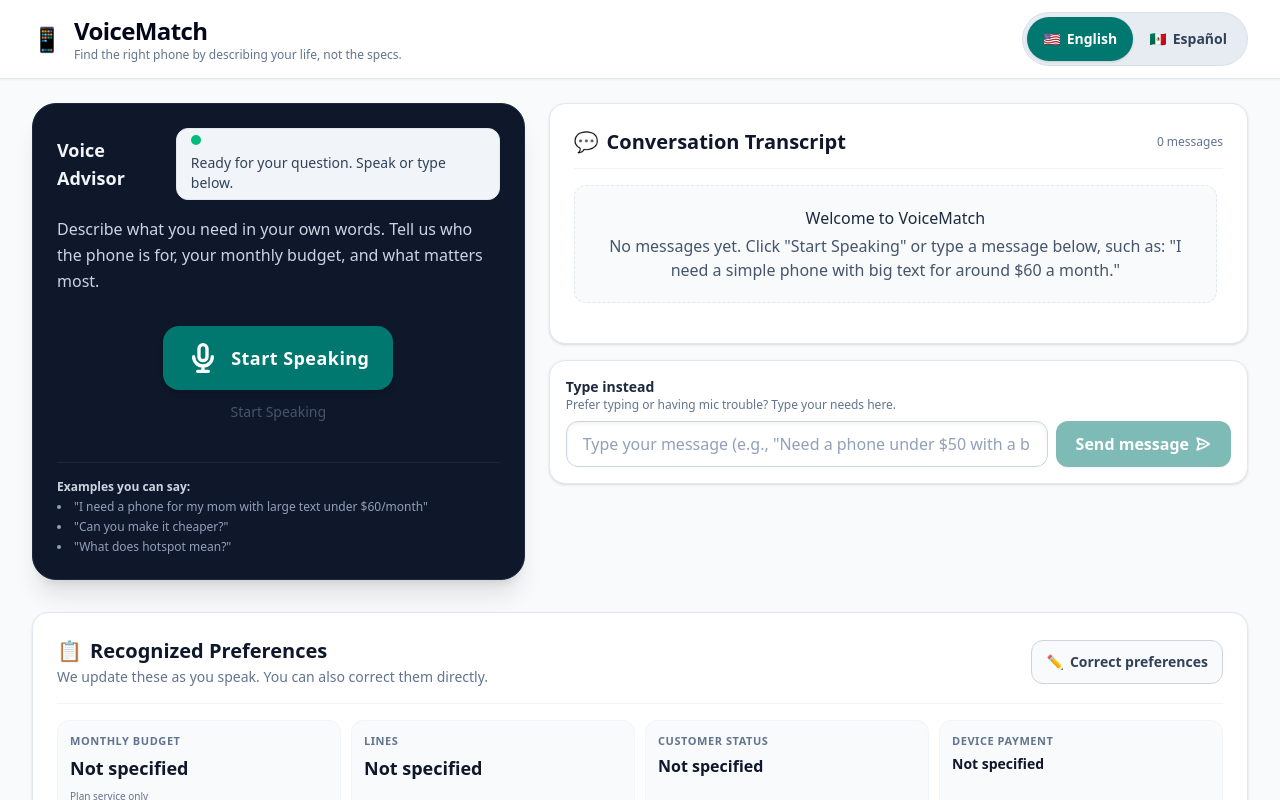
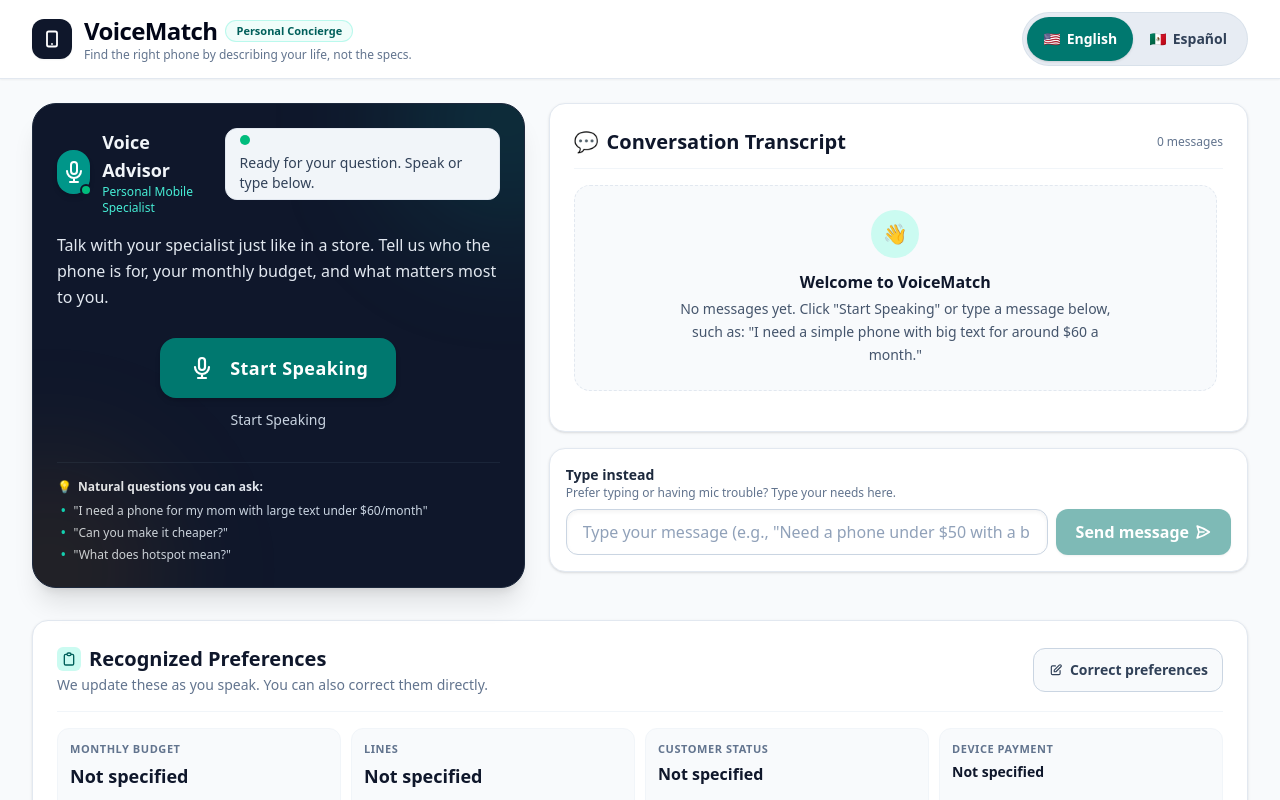
Before and after one commit to NathanGhebru/Phone-picker, a Next.js app: page / in a window 1280 px wide. Shown: the top 800 px of the page. Built offline with nearby package versions, Linux system fonts and the light colour scheme.

Commit message:
UI improvement

```diff
--- a/src/app/layout.tsx
+++ b/src/app/layout.tsx
@@ -13,8 +13,8 @@
 });
 
 export const metadata: Metadata = {
-  title: "Create Next App",
-  description: "Generated by create next app",
+  title: "VoiceMatch — Your Personal Mobile Advisor",
+  description: "Consult with a personal mobile advisor to find the right T-Mobile phone and plan for you or your family.",
 };
 
 export default function RootLayout({ children }: LayoutProps<"/">) {
--- a/src/components/PreferenceSummary.tsx
+++ b/src/components/PreferenceSummary.tsx
@@ -77,7 +77,11 @@
             id="preferences-summary-heading"
             className="text-lg sm:text-xl font-bold text-slate-900 dark:text-slate-100 flex items-center gap-2"
           >
-            <span aria-hidden="true">📋</span>
+            <span aria-hidden="true" className="flex h-6 w-6 items-center justify-center rounded-md bg-teal-100 dark:bg-teal-950 text-teal-800 dark:text-teal-300">
+              <svg className="h-4 w-4" fill="none" stroke="currentColor" strokeWidth="2" viewBox="0 0 24 24">
+                <path strokeLinecap="round" strokeLinejoin="round" d="M9 5H7a2 2 0 00-2 2v12a2 2 0 002 2h10a2 2 0 002-2V7a2 2 0 00-2-2h-2M9 5a2 2 0 002 2h2a2 2 0 002-2M9 5a2 2 0 012-2h2a2 2 0 012 2" />
+              </svg>
+            </span>
             {t.preferences.title}
           </h2>
           <p className="text-xs sm:text-sm text-slate-500 dark:text-slate-400 mt-0.5">
@@ -92,7 +96,11 @@
             aria-expanded={isEditing}
             className="touch-target inline-flex items-center gap-1.5 rounded-xl border border-slate-300 bg-slate-50 px-3.5 py-1.5 text-xs sm:text-sm font-semibold text-slate-700 hover:bg-slate-100 dark:border-slate-700 dark:bg-slate-800 dark:text-slate-200 dark:hover:bg-slate-700 focus-visible:outline-none focus-visible:ring-2 focus-visible:ring-teal-500"
           >
-            <span aria-hidden="true">✏️</span>
+            <span aria-hidden="true" className="flex h-4 w-4 items-center justify-center">
+              <svg className="h-3.5 w-3.5" fill="none" stroke="currentColor" strokeWidth="2" viewBox="0 0 24 24">
+                <path strokeLinecap="round" strokeLinejoin="round" d="M11 5H6a2 2 0 00-2 2v11a2 2 0 002 2h11a2 2 0 002-2v-5m-1.414-9.414a2 2 0 112.828 2.828L11.828 15H9v-2.828l8.586-8.586z" />
+              </svg>
+            </span>
             <span>{isEditing ? t.common.cancel : t.preferences.correctButton}</span>
           </button>
         )}
--- a/src/components/RecommendationResults.tsx
+++ b/src/components/RecommendationResults.tsx
@@ -96,7 +96,11 @@
         className={`rounded-2xl border border-dashed border-slate-300 bg-white p-8 text-center shadow-sm dark:border-slate-800 dark:bg-slate-900 ${className}`}
       >
         <div className="mx-auto max-w-lg">
-          <span aria-hidden="true" className="text-4xl">📱</span>
+          <div className="mx-auto flex h-14 w-14 items-center justify-center rounded-2xl bg-teal-50 dark:bg-teal-950 text-teal-700 dark:text-teal-300 mb-3 shadow-xs">
+            <svg className="h-7 w-7" fill="none" stroke="currentColor" strokeWidth="1.8" viewBox="0 0 24 24">
+              <path strokeLinecap="round" strokeLinejoin="round" d="M16 11V7a4 4 0 00-8 0v4M5 9h14l1 12H4L5 9z" />
+            </svg>
+          </div>
           <h3 className="mt-3 text-lg sm:text-xl font-bold text-slate-900 dark:text-slate-100">
             {t.recommendations.emptyTitle}
           </h3>
--- a/src/components/TranscriptPanel.tsx
+++ b/src/components/TranscriptPanel.tsx
@@ -72,11 +72,14 @@
         className={`transcript-scroll mt-4 space-y-4 overflow-y-auto overflow-x-hidden pr-1.5 ${maxHeight}`}
       >
         {entries.length === 0 ? (
-          <div className="rounded-xl bg-slate-50 dark:bg-slate-800/50 p-5 text-center text-sm sm:text-base text-slate-600 dark:text-slate-300 border border-dashed border-slate-200 dark:border-slate-700">
-            <p className="font-medium text-slate-800 dark:text-slate-200 mb-1">
+          <div className="rounded-2xl bg-slate-50 dark:bg-slate-800/40 p-6 text-center text-sm sm:text-base text-slate-600 dark:text-slate-300 border border-dashed border-slate-200 dark:border-slate-700/80">
+            <div className="mx-auto flex h-12 w-12 items-center justify-center rounded-full bg-teal-100 dark:bg-teal-950 text-teal-800 dark:text-teal-300 mb-3 text-xl font-bold">
+              👋
+            </div>
+            <p className="font-bold text-slate-900 dark:text-slate-100 text-base mb-1">
               {language === "es" ? "Bienvenido a VoiceMatch" : "Welcome to VoiceMatch"}
             </p>
-            <p>{t.transcript.emptyState}</p>
+            <p className="text-sm leading-relaxed max-w-md mx-auto">{t.transcript.emptyState}</p>
           </div>
         ) : (
           entries.map((entry) => {
@@ -84,25 +87,40 @@
             return (
               <div
                 key={entry.id}
-                className={`flex flex-col ${isUser ? "items-end" : "items-start"}`}
+                className={`flex gap-2.5 ${isUser ? "justify-end" : "justify-start"}`}
               >
+                {!isUser && (
+                  <div
+                    aria-hidden="true"
+                    className="flex-shrink-0 flex h-8 w-8 items-center justify-center rounded-full bg-slate-900 text-white dark:bg-teal-700 text-xs font-bold shadow-xs mt-1"
+                  >
+                    <svg className="h-4 w-4" fill="none" stroke="currentColor" strokeWidth="2" viewBox="0 0 24 24">
+                      <path strokeLinecap="round" strokeLinejoin="round" d="M16 7a4 4 0 11-8 0 4 4 0 018 0zM12 14a7 7 0 00-7 7h14a7 7 0 00-7-7z" />
+                    </svg>
+                  </div>
+                )}
                 <div
-                  className={`max-w-[90%] sm:max-w-[85%] rounded-2xl p-4 shadow-sm text-sm sm:text-base leading-relaxed ${
+                  className={`max-w-[88%] sm:max-w-[80%] rounded-2xl p-4 shadow-xs text-sm sm:text-base leading-relaxed ${
                     isUser
-                      ? "bg-teal-700 text-white dark:bg-teal-600 rounded-br-sm"
-                      : "bg-slate-100 text-slate-900 dark:bg-slate-800 dark:text-slate-100 border border-slate-200 dark:border-slate-700 rounded-bl-sm"
+                      ? "bg-teal-700 text-white dark:bg-teal-600 rounded-tr-xs"
+                      : "bg-slate-100 text-slate-900 dark:bg-slate-800 dark:text-slate-100 border border-slate-200/80 dark:border-slate-700 rounded-tl-xs"
                   }`}
                 >
-                  <div className="flex items-center gap-2 mb-1">
+                  <div className="flex items-center gap-2 mb-1.5">
                     <span
                       className={`text-xs font-bold uppercase tracking-wider ${
                         isUser
                           ? "text-teal-200 dark:text-teal-100"
-                          : "text-slate-500 dark:text-slate-400"
+                          : "text-slate-700 dark:text-slate-300"
                       }`}
                     >
                       {isUser ? t.transcript.userSpeaker : t.transcript.assistantSpeaker}
                     </span>
+                    {!isUser && (
+                      <span className="text-[10px] bg-teal-100 dark:bg-teal-900/60 text-teal-800 dark:text-teal-300 rounded px-1.5 py-0.2 font-medium">
+                        {language === "es" ? "Especialista" : "Specialist"}
+                      </span>
+                    )}
                     {!entry.final && (
                       <span className="text-[10px] bg-black/20 text-white rounded px-1.5 py-0.5 font-mono">
                         {t.transcript.listeningBadge}
@@ -116,16 +134,24 @@
           })
         )}
 
-        {/* Live indicator if assistant is processing */}
+        {/* Live indicator if assistant is consulting/reviewing options */}
         {isAssistantThinking && (
-          <div className="flex items-start">
-            <div className="rounded-2xl rounded-bl-sm bg-slate-100 dark:bg-slate-800 border border-slate-200 dark:border-slate-700 p-3.5 text-xs sm:text-sm text-slate-600 dark:text-slate-300 flex items-center gap-2">
+          <div className="flex items-start gap-2.5">
+            <div
+              aria-hidden="true"
+              className="flex-shrink-0 flex h-8 w-8 items-center justify-center rounded-full bg-slate-900 text-white dark:bg-teal-700 text-xs font-bold shadow-xs mt-1"
+            >
+              <svg className="h-4 w-4" fill="none" stroke="currentColor" strokeWidth="2" viewBox="0 0 24 24">
+                <path strokeLinecap="round" strokeLinejoin="round" d="M16 7a4 4 0 11-8 0 4 4 0 018 0zM12 14a7 7 0 00-7 7h14a7 7 0 00-7-7z" />
+              </svg>
+            </div>
+            <div className="rounded-2xl rounded-tl-xs bg-slate-100 dark:bg-slate-800 border border-slate-200 dark:border-slate-700 p-3.5 text-xs sm:text-sm text-slate-700 dark:text-slate-300 flex items-center gap-2.5">
               <span className="flex space-x-1" aria-hidden="true">
                 <span className="h-2 w-2 rounded-full bg-teal-600 motion-safe:animate-bounce" />
                 <span className="h-2 w-2 rounded-full bg-teal-600 motion-safe:animate-bounce [animation-delay:0.2s]" />
                 <span className="h-2 w-2 rounded-full bg-teal-600 motion-safe:animate-bounce [animation-delay:0.4s]" />
               </span>
-              <span>{t.transcript.thinkingBadge}</span>
+              <span className="font-medium">{t.transcript.thinkingBadge}</span>
             </div>
           </div>
         )}
--- a/src/components/VoiceControl.tsx
+++ b/src/components/VoiceControl.tsx
@@ -91,21 +91,37 @@
         disabled={disabled || state === "connecting"}
         aria-label={getAriaLabel()}
         aria-pressed={isActive}
-        className={`touch-target group relative inline-flex items-center justify-center gap-3 rounded-2xl px-6 py-4 text-lg font-bold transition-all focus-visible:outline-none focus-visible:ring-4 focus-visible:ring-teal-500 disabled:opacity-50 disabled:cursor-not-allowed ${getButtonStyles()}`}
+        className={`touch-target group relative inline-flex items-center justify-center gap-3.5 rounded-2xl px-7 py-4 text-lg font-bold transition-all shadow-md hover:shadow-lg focus-visible:outline-none focus-visible:ring-4 focus-visible:ring-teal-500 disabled:opacity-50 disabled:cursor-not-allowed ${getButtonStyles()}`}
       >
-        {/* Animated pulse indicator for listening state (respects reduced motion) */}
+        {/* Animated ripple indicator for listening state (respects reduced motion) */}
         {state === "listening" && (
           <span
             aria-hidden="true"
-            className="absolute -inset-1 rounded-2xl bg-amber-400 opacity-30 motion-safe:animate-ping"
+            className="absolute -inset-1 rounded-2xl bg-amber-400 opacity-25 motion-safe:animate-ping"
           />
         )}
 
-        {/* Status Icon */}
-        <span aria-hidden="true" className="relative flex h-8 w-8 items-center justify-center">
+        {/* Status Icon or Audio Waveform */}
+        {state === "listening" ? (
+          <span aria-hidden="true" className="relative flex items-center gap-1 h-7">
+            <span className="w-1 bg-white rounded-full h-3 motion-safe:animate-[pulse_0.8s_ease-in-out_infinite]" />
+            <span className="w-1 bg-white rounded-full h-6 motion-safe:animate-[pulse_0.6s_ease-in-out_infinite_0.1s]" />
+            <span className="w-1 bg-white rounded-full h-4 motion-safe:animate-[pulse_0.7s_ease-in-out_infinite_0.2s]" />
+            <span className="w-1 bg-white rounded-full h-7 motion-safe:animate-[pulse_0.5s_ease-in-out_infinite_0.15s]" />
+            <span className="w-1 bg-white rounded-full h-3 motion-safe:animate-[pulse_0.8s_ease-in-out_infinite_0.25s]" />
+          </span>
+        ) : state === "speaking" ? (
+          <span aria-hidden="true" className="relative flex items-center gap-1 h-7">
+            <span className="w-1 bg-white rounded-full h-4 motion-safe:animate-[pulse_0.7s_ease-in-out_infinite]" />
+            <span className="w-1 bg-white rounded-full h-6 motion-safe:animate-[pulse_0.5s_ease-in-out_infinite_0.2s]" />
+            <span className="w-1 bg-white rounded-full h-5 motion-safe:animate-[pulse_0.6s_ease-in-out_infinite_0.1s]" />
+            <span className="w-1 bg-white rounded-full h-3 motion-safe:animate-[pulse_0.8s_ease-in-out_infinite_0.3s]" />
+          </span>
+        ) : (
+          <span aria-hidden="true" className="relative flex h-7 w-7 items-center justify-center">
             {state === "connecting" && (
               <svg
-              className="h-7 w-7 motion-safe:animate-spin text-white"
+                className="h-6 w-6 motion-safe:animate-spin text-white"
                 fill="none"
                 viewBox="0 0 24 24"
               >
@@ -125,44 +141,12 @@
               </svg>
             )}
 
-          {state === "listening" && (
+            {(state === "idle" || state === "error") && (
               <svg
-              className="h-8 w-8 text-white"
+                className="h-6 w-6 text-white"
                 fill="none"
                 stroke="currentColor"
-              strokeWidth="2.5"
-              viewBox="0 0 24 24"
-            >
-              <path
-                strokeLinecap="round"
-                strokeLinejoin="round"
-                d="M19 11a7 7 0 01-7 7m0 0a7 7 0 01-7-7m7 7v4m0 0H8m4 0h4m-4-8a3 3 0 003-3V5a3 3 0 10-6 0v6a3 3 0 003 3z"
-              />
-            </svg>
-          )}
-
-          {state === "speaking" && (
-            <svg
-              className="h-8 w-8 text-white"
-              fill="none"
-              stroke="currentColor"
-              strokeWidth="2.5"
-              viewBox="0 0 24 24"
-            >
-              <path
-                strokeLinecap="round"
-                strokeLinejoin="round"
-                d="M15.536 8.464a5 5 0 010 7.072m2.828-9.9a9 9 0 010 12.728M5.586 15H4a1 1 0 01-1-1v-4a1 1 0 011-1h1.586l4.707-4.707C10.923 3.663 12 4.109 12 5v14c0 .891-1.077 1.337-1.707.707L5.586 15z"
-              />
-            </svg>
-          )}
-
-          {(state === "idle" || state === "error") && (
-            <svg
-              className="h-8 w-8 text-white"
-              fill="none"
-              stroke="currentColor"
-              strokeWidth="2.5"
+                strokeWidth="2.2"
                 viewBox="0 0 24 24"
               >
                 <path
@@ -173,15 +157,16 @@
               </svg>
             )}
           </span>
+        )}
 
         {/* Text Label */}
-        <span className="relative text-base sm:text-lg tracking-wide">
+        <span className="relative text-base sm:text-lg tracking-wide font-bold">
           {isActive ? t.voiceControl.stopListening : t.voiceControl.startListening}
         </span>
       </button>
 
       {/* Helper caption */}
-      <p className="text-center text-xs sm:text-sm text-slate-600 dark:text-slate-400">
+      <p className="text-center text-xs sm:text-sm font-medium text-slate-300 dark:text-slate-400">
         {getStatusLabel()}
       </p>
 
--- a/src/components/VoiceMatchView.tsx
+++ b/src/components/VoiceMatchView.tsx
@@ -74,11 +74,20 @@
       <header className="border-b border-slate-200 bg-white dark:border-slate-800 dark:bg-slate-900 shadow-xs">
         <div className="mx-auto flex max-w-7xl items-center justify-between px-4 py-3 sm:px-6 lg:px-8">
           <div className="flex items-center gap-3">
-            <span aria-hidden="true" className="text-2xl">📱</span>
+            <div className="flex h-10 w-10 items-center justify-center rounded-xl bg-slate-900 text-white dark:bg-teal-600 font-bold shadow-xs">
+              <svg className="h-5 w-5" fill="none" stroke="currentColor" strokeWidth="2.2" viewBox="0 0 24 24">
+                <path strokeLinecap="round" strokeLinejoin="round" d="M12 18h.01M8 21h8a2 2 0 002-2V5a2 2 0 00-2-2H8a2 2 0 00-2 2v14a2 2 0 002 2z" />
+              </svg>
+            </div>
             <div>
+              <div className="flex items-center gap-2">
                 <h1 className="text-xl sm:text-2xl font-black tracking-tight text-slate-950 dark:text-white">
                   {t.common.appName}
                 </h1>
+                <span className="hidden sm:inline-flex items-center rounded-full bg-teal-50 px-2.5 py-0.5 text-[11px] font-semibold text-teal-800 dark:bg-teal-950/80 dark:text-teal-300 border border-teal-200/60 dark:border-teal-800">
+                  {language === "es" ? "Asesoría Personal" : "Personal Concierge"}
+                </span>
+              </div>
               <p className="text-xs text-slate-500 dark:text-slate-400 hidden sm:block">
                 {t.common.tagline}
               </p>
@@ -98,16 +107,35 @@
       <main id="main-shopping-content" className="mx-auto max-w-7xl px-4 py-6 sm:px-6 lg:px-8 space-y-8">
         {/* Top Section: Split between Voice Advisor Card & Transcript Area on Desktop */}
         <div className="grid grid-cols-1 lg:grid-cols-12 gap-6 items-start">
-          {/* Left / Primary Column: Voice Control & Status Hero (5 cols on desktop) */}
+          {/* Left / Primary Column: Personal Mobile Specialist Consultation Card (5 cols on desktop) */}
           <section
             aria-labelledby="voice-advisor-heading"
-            className="lg:col-span-5 flex flex-col justify-between rounded-3xl bg-slate-900 p-6 text-white shadow-xl dark:bg-slate-900 border border-slate-800"
+            className="lg:col-span-5 flex flex-col justify-between rounded-3xl bg-slate-900 p-6 text-white shadow-xl dark:bg-slate-900 border border-slate-800 relative overflow-hidden"
           >
+            {/* Soft decorative background glow */}
+            <div className="pointer-events-none absolute -top-24 -right-24 h-56 w-56 rounded-full bg-teal-500/15 blur-3xl" />
+            <div className="pointer-events-none absolute -bottom-24 -left-24 h-56 w-56 rounded-full bg-amber-500/10 blur-3xl" />
+
+            <div className="relative">
+              {/* Specialist Profile Header */}
+              <div className="flex items-start justify-between gap-3">
+                <div className="flex items-center gap-3">
+                  <div className="relative flex h-11 w-11 items-center justify-center rounded-2xl bg-teal-600 text-white shadow-md">
+                    <svg className="h-6 w-6" fill="none" stroke="currentColor" strokeWidth="2" viewBox="0 0 24 24">
+                      <path strokeLinecap="round" strokeLinejoin="round" d="M19 11a7 7 0 01-7 7m0 0a7 7 0 01-7-7m7 7v4m0 0H8m4 0h4m-4-8a3 3 0 003-3V5a3 3 0 10-6 0v6a3 3 0 003 3z" />
+                    </svg>
+                    <span className="absolute -bottom-0.5 -right-0.5 h-3 w-3 rounded-full border-2 border-slate-900 bg-emerald-500" />
+                  </div>
                   <div>
-              <div className="flex items-center justify-between gap-2">
-                <h2 id="voice-advisor-heading" className="text-lg font-bold text-slate-100">
-                  {language === "es" ? "Asistente de Voz" : "Voice Advisor"}
+                    <h2 id="voice-advisor-heading" className="text-base sm:text-lg font-bold text-slate-100 flex items-center gap-1.5">
+                      {language === "es" ? "Asesor Personal VoiceMatch" : "Voice Advisor"}
                     </h2>
+                    <p className="text-xs text-teal-300 font-medium">
+                      {language === "es" ? "Especialista en planes y teléfonos" : "Personal Mobile Specialist"}
+                    </p>
+                  </div>
+                </div>
+
                 <ConversationStatus
                   state={voiceState}
                   message={voiceMessage || error}
@@ -116,14 +144,14 @@
                 />
               </div>
 
-              <p className="mt-4 text-sm sm:text-base leading-relaxed text-slate-300">
+              <p className="mt-4 text-sm sm:text-base leading-relaxed text-slate-200">
                 {language === "es"
-                  ? "Describa lo que necesita con sus propias palabras. Cuéntenos quién usará el teléfono, su presupuesto aproximado y qué es lo más importante."
-                  : "Describe what you need in your own words. Tell us who the phone is for, your monthly budget, and what matters most."}
+                  ? "Hable con su especialista con total tranquilidad. Cuéntenos quién usará el teléfono, su presupuesto aproximado y qué es lo más importante para usted."
+                  : "Talk with your specialist just like in a store. Tell us who the phone is for, your monthly budget, and what matters most to you."}
               </p>
 
-              {/* Central Large Microphone Control */}
-              <div className="mt-8 mb-6 flex justify-center">
+              {/* Central Large Tactile Microphone Control */}
+              <div className="mt-7 mb-5 flex justify-center">
                 <VoiceControl
                   state={voiceState}
                   onStart={onStartMicrophone}
@@ -135,26 +163,36 @@
               </div>
             </div>
 
-            {/* Quick Tips */}
-            <div className="mt-4 pt-4 border-t border-slate-800/80 text-xs text-slate-400">
-              <p className="font-semibold text-slate-300 mb-1">
-                {language === "es" ? "Ejemplos que puede decir:" : "Examples you can say:"}
+            {/* Quick Tips Styled as Natural Questions */}
+            <div className="mt-3 pt-4 border-t border-slate-800/80 text-xs text-slate-300">
+              <p className="font-semibold text-slate-200 mb-2 flex items-center gap-1.5">
+                <span className="text-amber-400">💡</span>
+                {language === "es" ? "Preguntas naturales que puede hacer:" : "Natural questions you can ask:"}
               </p>
-              <ul className="list-disc list-inside space-y-1">
-                <li>
+              <ul className="space-y-1.5 pl-1">
+                <li className="flex items-start gap-2">
+                  <span className="text-teal-400 font-bold">•</span>
+                  <span>
                     {language === "es"
                       ? '"Busco un teléfono para mi mamá con letra grande por $60 al mes"'
                       : '"I need a phone for my mom with large text under $60/month"'}
+                  </span>
                 </li>
-                <li>
+                <li className="flex items-start gap-2">
+                  <span className="text-teal-400 font-bold">•</span>
+                  <span>
                     {language === "es"
                       ? '"¿Hay alguna opción más barata?"'
                       : '"Can you make it cheaper?"'}
+                  </span>
                 </li>
-                <li>
+                <li className="flex items-start gap-2">
+                  <span className="text-teal-400 font-bold">•</span>
+                  <span>
                     {language === "es"
                       ? '"¿Qué significa hotspot?"'
                       : '"What does hotspot mean?"'}
+                  </span>
                 </li>
               </ul>
             </div>
@@ -206,7 +244,7 @@
       <footer className="mt-16 border-t border-slate-200 bg-white py-8 text-center text-xs text-slate-500 dark:border-slate-800 dark:bg-slate-900 dark:text-slate-400">
         <div className="mx-auto max-w-7xl px-4">
           <p className="font-medium text-slate-700 dark:text-slate-300">
-            VoiceMatch · Accessible Bilingual Phone & Plan Matcher
+            VoiceMatch · Personal Mobile & Plan Concierge
           </p>
           <p className="mt-1 max-w-2xl mx-auto leading-relaxed">
             {t.common.disclaimer}
```
Also changed, not shown: src/components/RecommendationCard.tsx (+34 -13 lines), src/i18n/en.ts (+5 -5 lines), src/i18n/es.ts (+5 -5 lines). Lines whose indentation alone changed are shown as unchanged.
